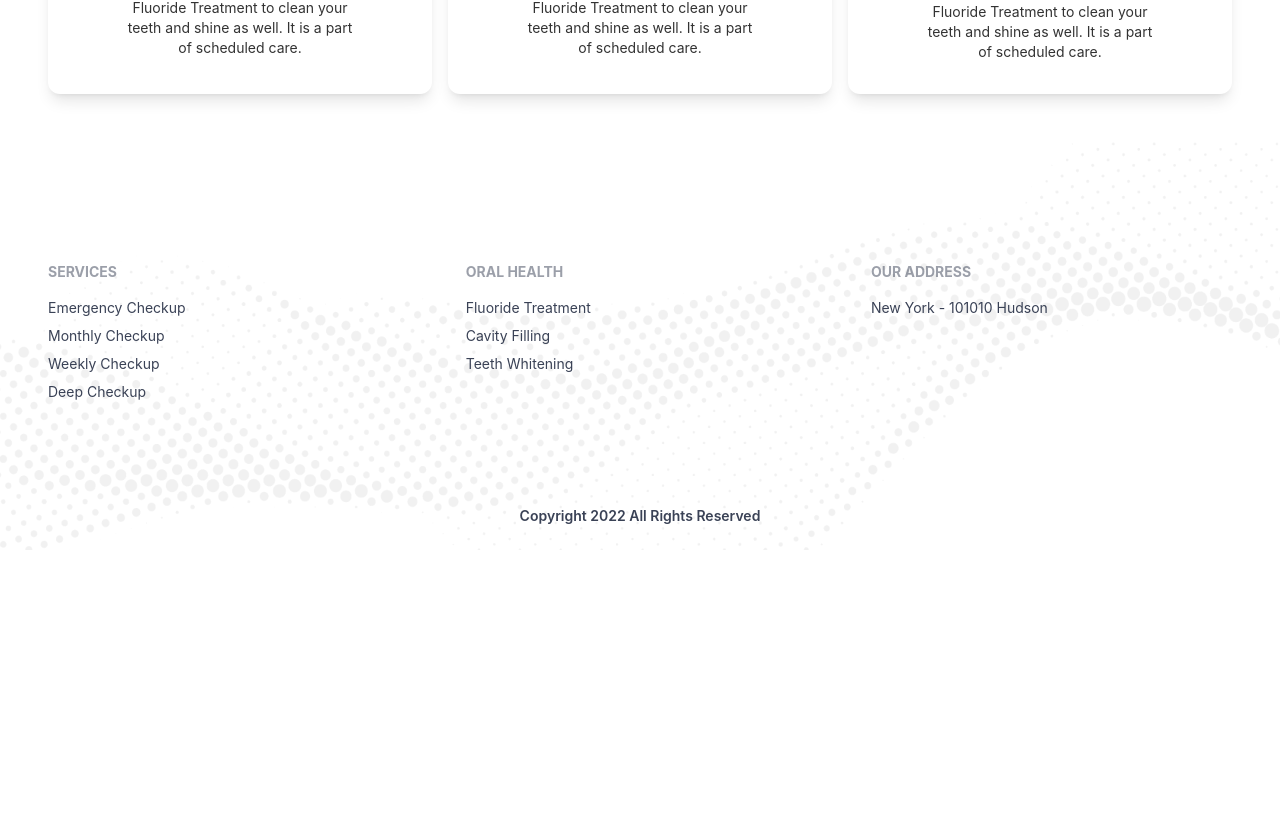
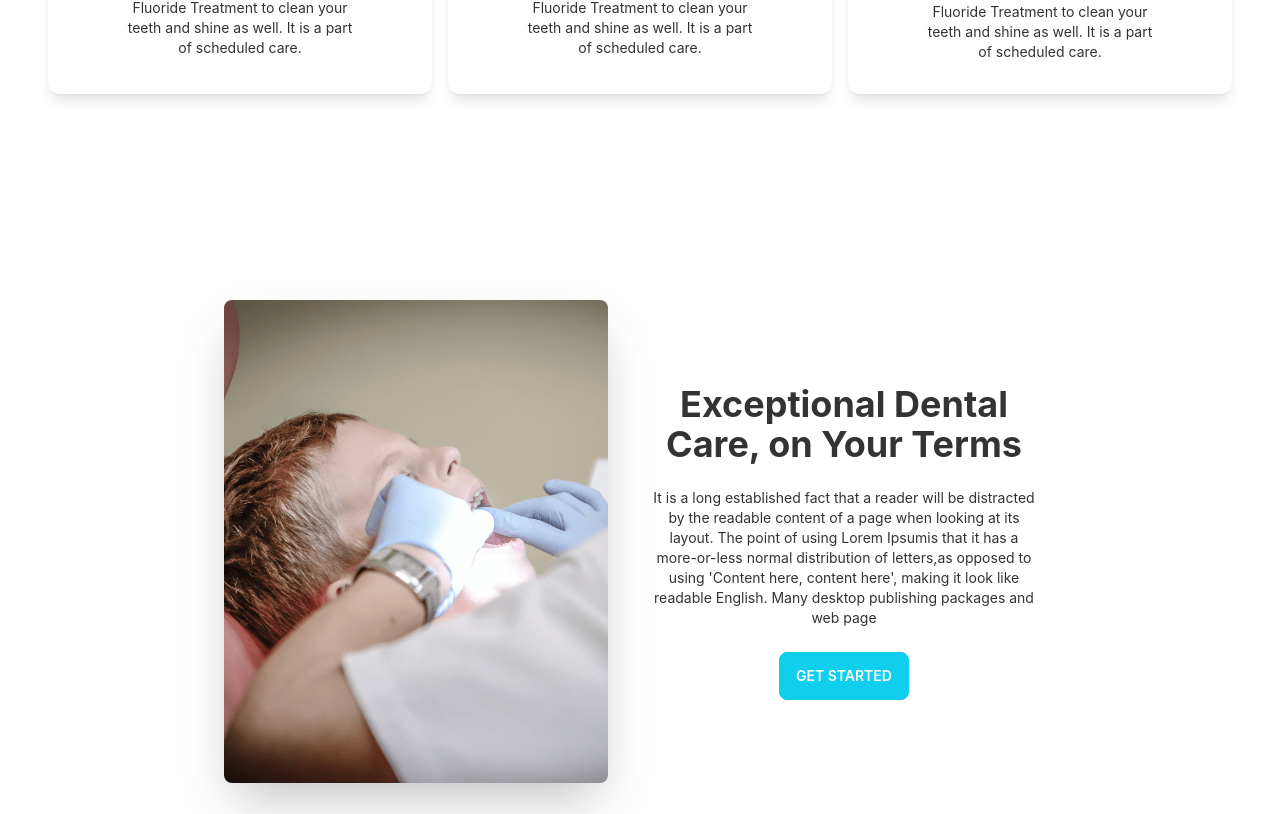
Before and after one commit to rahad2694/livestock_tracker, a React (Create React App) app: page / in a window 1280 px wide. Shown: the part 1586-2400 px from the top of the page. Before the commit the page ends 2136 px from the top, so only its background shows below. Built offline with nearby package versions, Linux system fonts and the light colour scheme.

Commit message:
Second Banner added

```diff
--- /dev/null
+++ b/src/pages/Home/Banner_2.js
@@ -0,0 +1,21 @@
+import React from 'react';
+import careimg from './../../assets/images/treatment.png'
+
+const Banner_2 = () => {
+    return (
+        <div>
+            <div className="hero min-h-screen bg-white lg:px-12 lg:w-3/4 mx-auto">
+                <div className="hero-content flex-col lg:flex-row">
+                    <img src={careimg} alt='' className="max-w-sm rounded-lg shadow-2xl mb-6 lg:mb-0" />
+                    <div className='mx-4 lg:ml-6'>
+                        <h1 className="lg:text-4xl text-5xl font-bold">Exceptional Dental Care, on Your Terms</h1>
+                        <p className="py-6 text-sm">It is a long established fact that a reader will be distracted by the readable content of a page when looking at its layout. The point of using Lorem Ipsumis that it has a more-or-less normal distribution of letters,as opposed to using 'Content here, content here', making it look like readable English. Many desktop publishing packages and web page</p>
+                        <button className="btn btn-primary text-white">Get Started</button>
+                    </div>
+                </div>
+            </div>
+        </div>
+    );
+};
+
+export default Banner_2;
--- a/src/pages/Home/Home.js
+++ b/src/pages/Home/Home.js
@@ -1,5 +1,6 @@
 import React from 'react';
 import Banner from './Banner';
+import Banner_2 from './Banner_2';
 import Services from './Services';
 
 
@@ -12,6 +13,7 @@
                 <h1 className='text-center text-2xl mt-2 mb-8'>Services we provide</h1>
             </div>
             <Services></Services>
+            <Banner_2></Banner_2>
 
         </div>
     );
```
